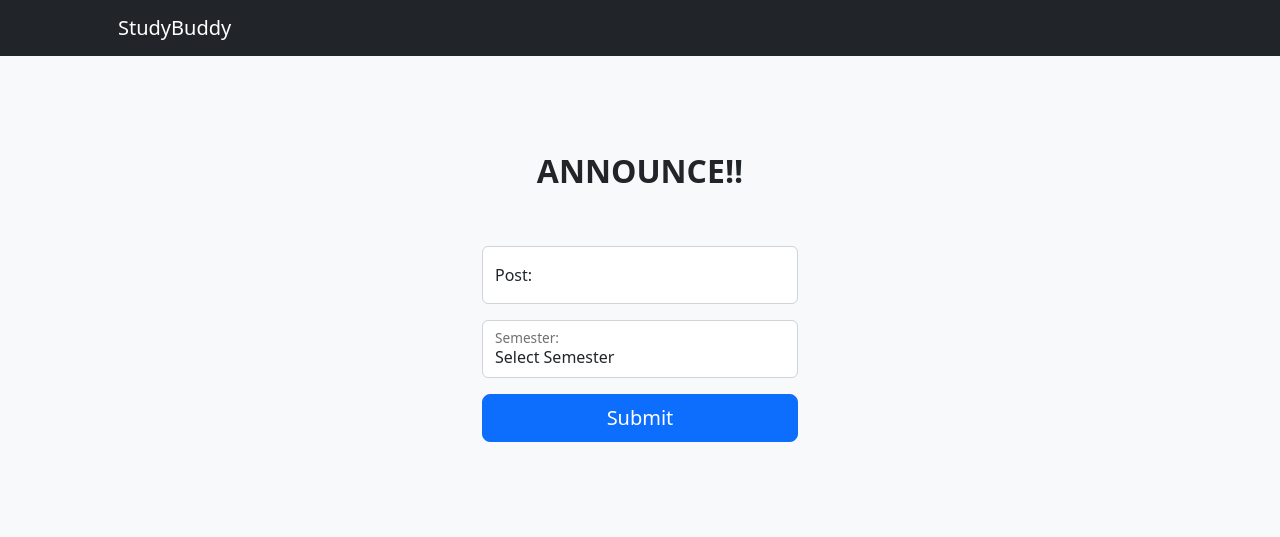
After one commit to Cromyl/StudyBuddy, a PHP site: page /AddAnnouncement.php in a window 1280 px wide. The commit adds this page. Shown: the top 537 px of the page. Run offline with PHP 8.4, Linux system fonts and the light colour scheme; the visitor is signed in with stand-in values (Sample User, id 1); data that the repository does not hold is empty; some libraries are stand-ins or nearby versions.

Commit message:
MentorAnnouncement

```diff
--- /dev/null
+++ b/StudyBuddy/AddAnnouncement.php
@@ -0,0 +1,101 @@
+<?php
+    $conn=mysqli_connect('localhost','root','','studybuddy') or die("Connection failed" .mysqli_connect_error());
+    session_start();
+    $temp=$_SESSION["uid"];
+    $sql="SELECT * FROM Mentor WHERE Id='$temp'";
+    $query=mysqli_query($conn,$sql);
+    $row=mysqli_fetch_array($query);
+    $name=$row['Name'];
+?>
+<!DOCTYPE html>
+<html lang="en">
+<head>
+    <meta charset="UTF-8">
+    <meta http-equiv="X-UA-Compatible" content="IE=edge">
+    <meta name="viewport" content="width=device-width, initial-scale=1.0">
+    <title>AddAnnouncement</title>
+     <!-- Favicon-->
+     <link rel="icon" type="image/x-icon" href="assets/favicon.ico" />
+        <!-- Bootstrap icons-->
+        <link href="https://cdn.jsdelivr.net/npm/bootstrap-icons@1.4.1/font/bootstrap-icons.css" rel="stylesheet" />
+        <!-- Core theme CSS (includes Bootstrap)-->
+        <link href="styles.css" rel="stylesheet" />
+</head>
+<body>
+<?php
+    if($_SERVER['REQUEST_METHOD']=='POST' && isset($_POST['submit'])){
+        if(isset($_POST['Semester'])&& isset($_POST['Post'])){
+            $Semester=$_POST['Semester'];
+            $Post=$_POST['Post'];
+            $Ann_doer=$name;
+
+            $sql="INSERT INTO  Announcement VALUES ('NULL','$Semester','$Ann_doer','$Post')";
+            $query =mysqli_query($conn,$sql);
+            if($query){
+
+                header("Location: MentorAnnounce.php");
+            }
+            else{
+                echo 'Value exists';
+            }
+        // else{
+        //     echo 'Invalid input';
+        // }
+        }
+    }
+?>
+        <nav class="navbar navbar-expand-lg navbar-dark bg-dark">
+            <div class="container px-5">
+                <a class="navbar-brand" href="#!">StudyBuddy</a>
+                <button class="navbar-toggler" type="button" data-bs-toggle="collapse" data-bs-target="#navbarSupportedContent" aria-controls="navbarSupportedContent" aria-expanded="false" aria-label="Toggle navigation"><span class="navbar-toggler-icon"></span></button>
+                <div class="collapse navbar-collapse" id="navbarSupportedContent">
+                    <ul class="navbar-nav ms-auto mb-2 mb-lg-0">
+                          </ul>
+                </div>
+            </div>
+        </nav>
+        <section class="bg-light py-5">
+        <div class="container px-5 my-5 px-5">
+            <div class="text-center mb-5">
+              <h2 class="fw-bolder">ANNOUNCE!!</h2><br><br>
+
+                <div class="row gx-5 justify-content-center">
+                    <div class="col-lg-4">
+                        <form name="myform" action="AddAnnouncement.php" method="POST">
+                            <div class="mb-3 form-floating">
+                                <input class="form-control" type="text" name="Post" id="Post" required placeholder="Post">
+                                <label for="Post">Post:</label>
+                            </div>
+
+                            <div class="mb-3 form-floating">
+                                <select class="form-control" name="Semester" id="Semester" required>
+                                    <option value="" disabled selected>Select Semester</option>
+                                    <option value="9">All Semesters</option>
+                                    <option value="1">Semester 1</option>
+                                    <option value="2">Semester 2</option>
+                                    <option value="3">Semester 3</option>
+                                    <option value="4">Semester 4</option>
+                                    <option value="5">Semester 5</option>
+                                    <option value="6">Semester 6</option>
+                                    <option value="7">Semester 7</option>
+                                    <option value="8">Semester 8</option>
+                                </select>
+                                <label for="Semester">Semester:</label>
+                            </div>
+
+                            <div class="d-grid">
+                                <input class="btn btn-primary btn-lg" type="submit" name="submit" id="submit">
+                            </div>
+                        </form>
+
+
+                    </div>
+                </div>
+            </div>
+        </div>
+    </section>
+    <script src="https://cdn.jsdelivr.net/npm/bootstrap@5.2.3/dist/js/bootstrap.bundle.min.js"></script>
+    <script src="js/scripts.js"></script>
+    <script src="https://cdn.startbootstrap.com/sb-forms-latest.js"></script>
+</body>
+</html>
--- a/StudyBuddy/Annoucement.php
+++ b/StudyBuddy/Annoucement.php
@@ -9,7 +9,7 @@
     //echo $r;
     $r=intval($r);
     //echo gettype($r);
-     $query="SELECT * FROM Announcement where Semester='$r' order by PostDate DESC,PostTime DESC";
+    $query="SELECT * FROM Announcement where Semester='$r' OR Semester='9' order by Ann_no DESC";
     $result=mysqli_query($conn,$query);
 ?>
 <!DOCTYPE html>
@@ -27,7 +27,7 @@
 <body>
 <nav class="navbar navbar-expand-lg navbar-dark bg-dark">
             <div class="container px-5">
-                <a class="navbar-brand" href="#!">Welcome!!</a>
+                <a class="navbar-brand" href="#!">Announcements!!</a>
                 <button class="navbar-toggler" type="button" data-bs-toggle="collapse" data-bs-target="#navbarSupportedContent" aria-controls="navbarSupportedContent" aria-expanded="false" aria-label="Toggle navigation"><span class="navbar-toggler-icon"></span></button>
                 <div class="collapse navbar-collapse" id="navbarSupportedContent">
                     <ul class="navbar-nav ms-auto mb-2 mb-lg-0">
--- a/StudyBuddy/Prof.php
+++ b/StudyBuddy/Prof.php
@@ -54,7 +54,7 @@
                                 <div class="d-flex">
                                     <div class="flex-shrink-0"><i class="bi bi-bell-fill" style="font-size:30px; height:3rem; color:#0d6efd;"></i></div>
                                     <div class="ms-4">
-                                        <p class="mb-1"><a style="color:#1c5cb9; font-size:30px; font-weight:bold; text-decoration:none;"  href="Annoucement.php">Announcement</a></p>
+                                        <p class="mb-1"><a style="color:#1c5cb9; font-size:30px; font-weight:bold; text-decoration:none;"  href="MentorAnnounce.php">Announcement</a></p>
                                     </div>
                                 </div>
                             </div>
```
Also changed, not shown: StudyBuddy/DiscussionPage.php (+6 -6 lines), StudyBuddy/MentorAnnounce.php (added, +145 -0 lines), StudyBuddy/Subject.php (+4 -11 lines). Lines whose indentation alone changed are shown as unchanged.
